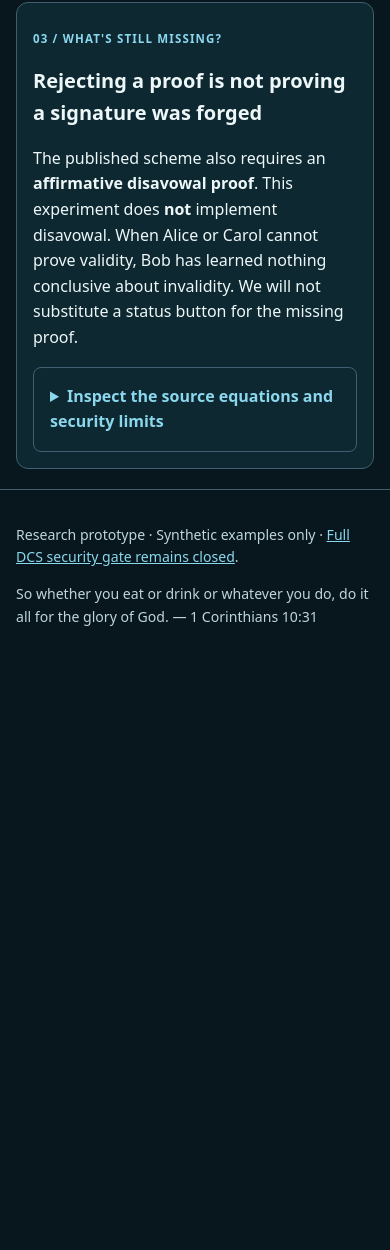
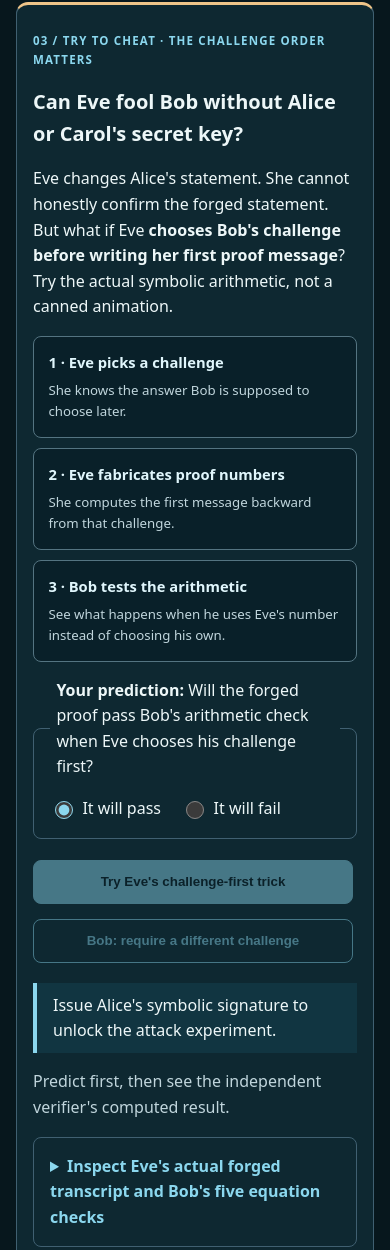
Before and after one commit to systemslibrarian/crypto-lab-confirmer-signatures, a plain HTML site: page prototype/symbolic/index.html in a window 390 px wide. Shown: the part 1910-3160 px from the top of the page. Before the commit the page ends 2572 px from the top, so only its background shows below. Drawn offline with Linux system fonts and the light colour scheme.

Commit message:
Add prediction-based forgery challenge with live evidence and accessible mobile layout

```diff
--- a/prototype/symbolic/index.html
+++ b/prototype/symbolic/index.html
@@ -15,6 +15,8 @@
    label{display:block;font-weight:650;margin:.7rem 0 .3rem}textarea{width:100%;max-width:100%;border:1px solid #7893a0;border-radius:8px;background:#06161b;color:var(--ink);padding:.6rem;font:inherit;min-height:100px}button{background:var(--accent);border:1px solid var(--accent);color:#081a21;font-weight:750;padding:.75rem 1rem;border-radius:8px;margin:.3rem .25rem .25rem 0;cursor:pointer;min-height:44px}button:disabled{opacity:.45;cursor:not-allowed}button.secondary{background:transparent;color:var(--accent)}button:focus-visible,a:focus-visible,textarea:focus-visible,summary:focus-visible{outline:3px solid #f8d88d;outline-offset:3px}
    .receipt{background:#06161b;border:1px solid #44626d;border-radius:7px;padding:.8rem;overflow-wrap:anywhere;font:13px/1.7 ui-monospace,monospace;white-space:pre-wrap;max-height:290px;overflow-y:auto} .status{border-left:4px solid var(--accent);padding:.6rem 1rem;background:#113541} .status[data-tone="warn"]{border-color:#f7d19a}.status[data-tone="bad"]{border-color:#f4a58c}
    .tag{font-size:.72rem;letter-spacing:.1em;text-transform:uppercase;color:var(--accent);font-weight:750}details{padding:1rem;border-radius:8px;border:1px solid var(--line)}summary{cursor:pointer;font-weight:700;color:var(--accent)}ul{padding-left:1.1rem}footer{border-top:1px solid var(--line);font-size:.88rem;color:var(--muted)}@media(max-width:730px){.steps{grid-template-columns:1fr}section.card.full{grid-column:auto}}
+
+   .attack-lab{border-top:3px solid #eec489 !important}.attack-timeline{display:grid;grid-template-columns:repeat(3,minmax(0,1fr));gap:.65rem;margin:1rem 0}.attack-timeline>div{border:1px solid #547481;background:#092029;border-radius:8px;padding:.9rem;display:grid;gap:.3rem}.attack-timeline strong{font-size:.92rem;color:#e0f6fc}.attack-timeline span{font-size:.83rem;color:var(--muted)}.predict{border:1px solid var(--line);border-radius:8px;padding:.7rem 1rem;margin:1rem 0}.predict legend{padding:0 .4rem}.predict label{font-weight:500;display:inline-flex;align-items:center;gap:.4rem;margin:.3rem 1rem .3rem 0;cursor:pointer}.predict input{accent-color:var(--accent);width:18px;height:18px}.attack-actions{display:flex;flex-wrap:wrap;gap:.4rem}.attack-details{margin:1rem 0}.attack-details .receipt{margin-top:.8rem}.attack-lab .status[data-tone="warn"]{background:#382c17;color:#fff2cd}.attack-lab .status[data-tone="bad"]{background:#382023;color:#fff0e4} @media(max-width:750px){.attack-timeline{grid-template-columns:1fr}.attack-actions button{width:100%}}
   </style>
 </head>
 <body>
@@ -45,8 +47,27 @@
   <p id="verdict" class="status" role="status" aria-live="polite" data-tone="neutral">No proof transcript yet.</p>
   <div id="proof-data" class="receipt" aria-label="Public proof transcript">The signer and confirmer can each prove a source-defined relationship using an interactive OR proof.</div>
  </section>
+ <section class="card full attack-lab" id="attack-lab" aria-labelledby="attack-title">
+  <p class="tag">03 / Try to cheat · The challenge order matters</p>
+  <h2 id="attack-title">Can Eve fool Bob without Alice or Carol's secret key?</h2>
+  <p>Eve changes Alice's statement. She cannot honestly confirm the forged statement. But what if Eve <b>chooses Bob's challenge before writing her first proof message</b>? Try the actual symbolic arithmetic, not a canned animation.</p>
+  <div class="attack-timeline" aria-label="The incorrect order of proof messages">
+   <div><strong>1 · Eve picks a challenge</strong><span>She knows the answer Bob is supposed to choose later.</span></div>
+   <div><strong>2 · Eve fabricates proof numbers</strong><span>She computes the first message backward from that challenge.</span></div>
+   <div><strong>3 · Bob tests the arithmetic</strong><span>See what happens when he uses Eve's number instead of choosing his own.</span></div>
+  </div>
+  <fieldset class="predict"><legend><b>Your prediction:</b> Will the forged proof pass Bob's arithmetic check when Eve chooses his challenge first?</legend>
+   <label><input type="radio" name="forgery-predict" value="pass" checked> It will pass</label>
+   <label><input type="radio" name="forgery-predict" value="reject"> It will fail</label>
+  </fieldset>
+  <div class="attack-actions"><button id="forge" type="button" disabled>Try Eve's challenge-first trick</button><button id="fresh-challenge" class="secondary" type="button" disabled>Bob: require a different challenge</button></div>
+  <p id="attack-result" class="status" role="status" aria-live="polite" data-tone="neutral">Issue Alice's symbolic signature to unlock the attack experiment.</p>
+  <p id="prediction-feedback" class="muted" role="status" aria-live="polite">Predict first, then see the independent verifier's computed result.</p>
+  <details class="attack-details"><summary>Inspect Eve's actual forged transcript and Bob's five equation checks</summary><pre id="attack-proof" class="receipt" aria-label="Forgery proof evidence">No attack transcript yet.</pre></details>
+  <p class="muted">This is a <strong>deliberately incorrect message order</strong> in a toy group of order 1019. The arithmetic may pass when Eve picks the challenge, but that does not establish a valid three-message proof. A proper verifier must send a fresh unpredictable challenge after the prover commits. Nothing here is a secure designated confirmer signature.</p>
+ </section>
  <section class="card full" aria-labelledby="different-title">
-  <p class="tag">03 / What's still missing?</p><h2 id="different-title">Rejecting a proof is not proving a signature was forged</h2>
+  <p class="tag">04 / What's still missing?</p><h2 id="different-title">Rejecting a proof is not proving a signature was forged</h2>
   <p id="disavow">The published scheme also requires an <b>affirmative disavowal proof</b>. This experiment does <b>not</b> implement disavowal. When Alice or Carol cannot prove validity, Bob has learned nothing conclusive about invalidity. We will not substitute a status button for the missing proof.</p>
   <details><summary>Inspect the source equations and security limits</summary>
    <ul>
```
